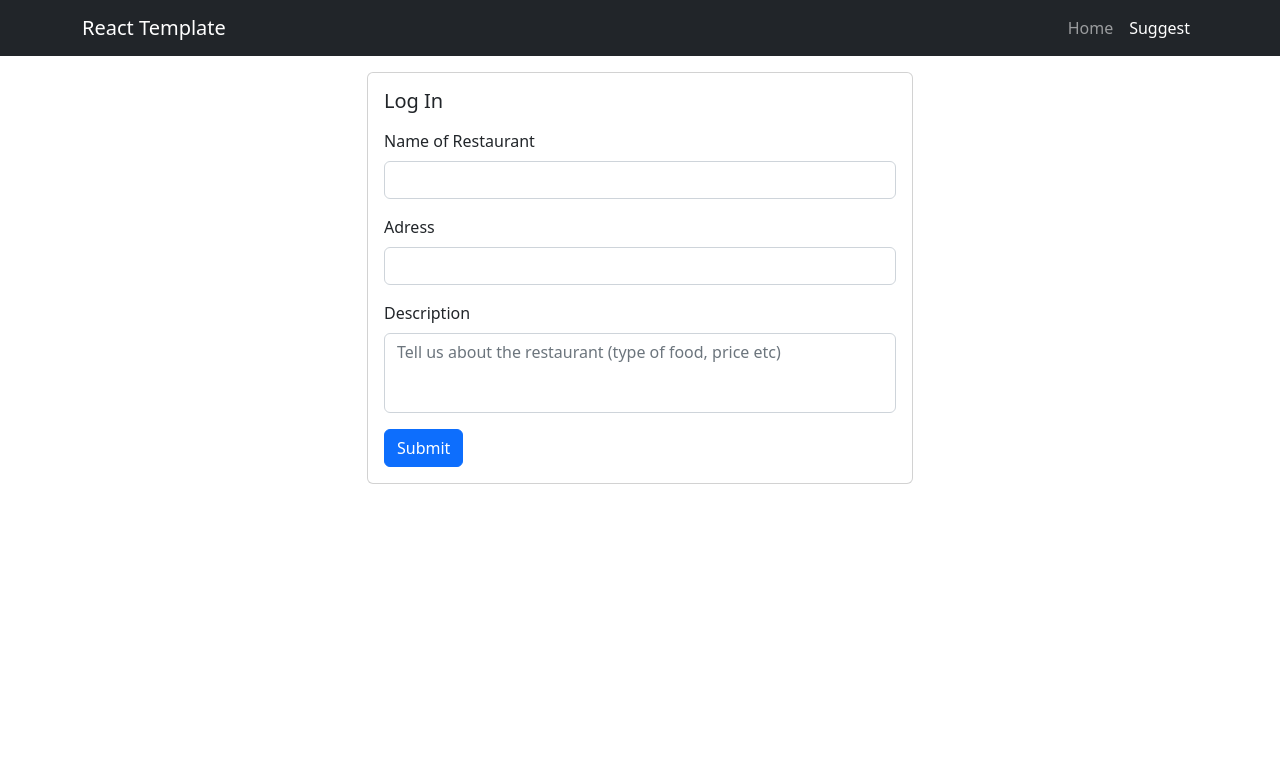
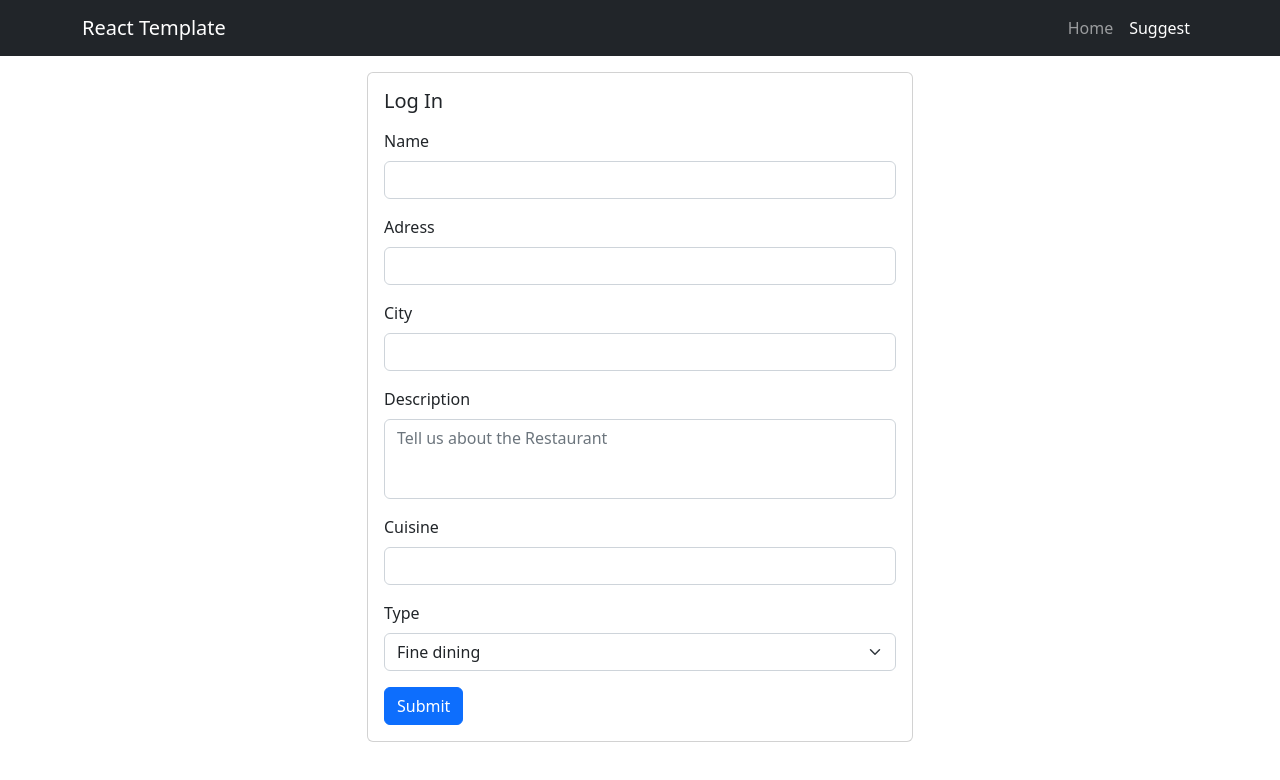
Before and after one commit to glafver/restaurants_map_app, a React (Vite) app: page /suggest in a window 1280 px wide. Shown: the top 780 px of the page. Built offline with nearby package versions, Linux system fonts and the light colour scheme; no server answers.

Commit message:
add more inputs to form

```diff
--- a/package.json
+++ b/package.json
@@ -36,6 +36,7 @@
     "react-modal-image": "^2.6.0",
     "react-query": "^3.39.2",
     "react-router-dom": "^6.3.0",
+    "react-select": "^5.4.0",
     "react-spinners": "^0.13.4",
     "react-toastify": "^9.0.8",
     "sass": "^1.54.4",
--- a/src/components/SuggestForm.jsx
+++ b/src/components/SuggestForm.jsx
@@ -1,10 +1,12 @@
 import React from "react";
+import Col from "react-bootstrap/Col";
 import Form from "react-bootstrap/Form";
 import Card from "react-bootstrap/Card";
 import Button from "react-bootstrap/Button";
 import { useForm } from "react-hook-form";
 import { collection, addDoc } from "firebase/firestore";
 import { db } from "../firebase/index";
+
 const SuggestForm = () => {
 	const {
 		formState: { errors },
@@ -15,7 +17,7 @@ const SuggestForm = () => {
 	const onSuggestion = async (data) => {
 		// Add new document to collection
 
-		await addDoc(collection(db, "restaurants"), {
+		await addDoc(collection(db, "suggestions"), {
 			...data,
 		});
 		console.log("Restaurant added");
@@ -26,11 +28,11 @@ const SuggestForm = () => {
 			<Card.Body>
 				<Card.Title className="mb-3">Log In</Card.Title>
 				<Form onSubmit={handleSubmit(onSuggestion)} noValidate>
-					<Form.Group id="name" className="mb-3">
-						<Form.Label>Name of Restaurant</Form.Label>
+					<Form.Group controlId="name" className="mb-3">
+						<Form.Label>Name</Form.Label>
 						<Form.Control
 							type="text"
-							{...register("title", {
+							{...register("name", {
 								required: "Please enter the name of the Restaurant.",
 								minLength: {
 									value: 3,
@@ -39,7 +41,7 @@ const SuggestForm = () => {
 							})}
 						/>
 					</Form.Group>
-					<Form.Group id="adress" className="mb-3">
+					<Form.Group controlId="adress" className="mb-3">
 						<Form.Label>Adress</Form.Label>
 						<Form.Control
 							type="text"
@@ -48,16 +50,56 @@ const SuggestForm = () => {
 							})}
 						/>
 					</Form.Group>
-					<Form.Group id="desc" className="mb-3">
+					<Form.Group className="mb-3" controlId="city">
+						<Form.Label>City</Form.Label>
+						<Form.Control
+							{...register("city", {
+								required: "Please enter the City Location",
+							})}
+							type="text"
+							required
+						/>
+						{errors.title && <div>{errors.title.message}</div>}
+					</Form.Group>
+
+					<Form.Group controlId="description" className="mb-3">
 						<Form.Label>Description</Form.Label>
 						<Form.Control
 							className="pb-5"
 							type="text"
+							{...register("description", {
+								required: "This field cant be empty",
+							})}
+							placeholder="Tell us about the Restaurant"
+						/>
+					</Form.Group>
+					<Form.Group controlId="cuisine" className="mb-3">
+						<Form.Label>Cuisine</Form.Label>
+						<Form.Control
+							className=""
+							{...register("cuisine", {
+								required: "Req field",
+							})}
+							type="text"
 							required
-							placeholder="Tell us about the restaurant (type of food, price etc)"
 						/>
 						{errors.title && <div>{errors.title.message}</div>}
 					</Form.Group>
+
+					<Form.Label>Type</Form.Label>
+					<Form.Group controlId="type" className="mb-3">
+						<Form.Select
+							className=""
+							{...register("type", {
+								required: "This field cant be empty",
+							})}
+						>
+							<option value="1">Fine dining</option>
+							<option value="2">Fast-food restaurant</option>
+							<option value="3">Three</option>
+						</Form.Select>
+					</Form.Group>
+
 					<Button type="submit">Submit</Button>
 				</Form>
 			</Card.Body>
```
Also changed, not shown: 1 other file (tests, documents, lock files or other folders).
